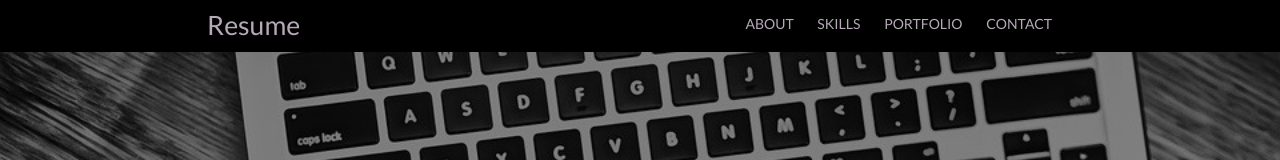
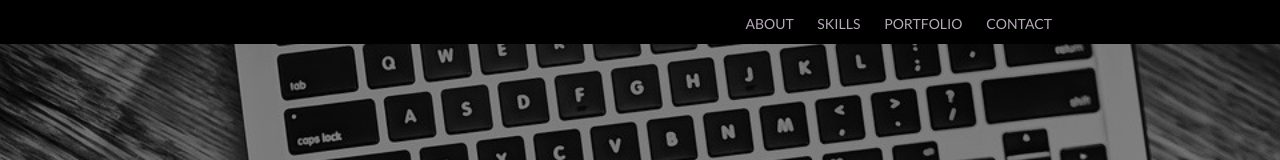
Before and after one commit to kithaca/portfolio, a plain HTML site: page index.html in a window 1280 px wide. Shown: the top 160 px of the page. Drawn offline with Linux system fonts and the light colour scheme.

Commit message:
remove resume link for now

```diff
--- a/index.html
+++ b/index.html
@@ -36,7 +36,7 @@ License URL: http://creativecommons.org/licenses/by/3.0/
 		 <!---container starts--------->
 			  <div class="container">
 				   <div class="logo">
-						<a href="#">Resume</a>
+						<!-- <a href="#">Resume</a> -->
 				   </div>
 				  <!---Navigation starts--------->
 				  <div class="nav">
```
